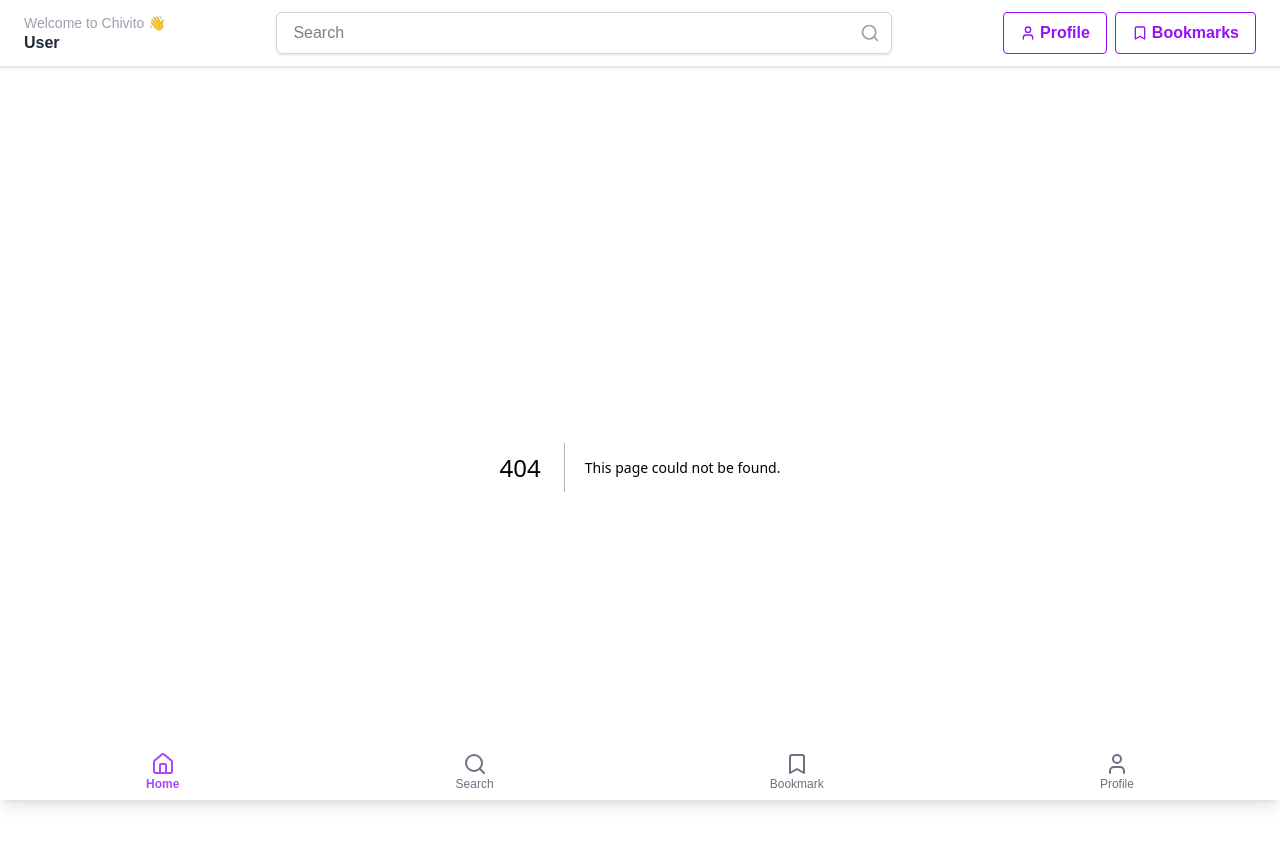
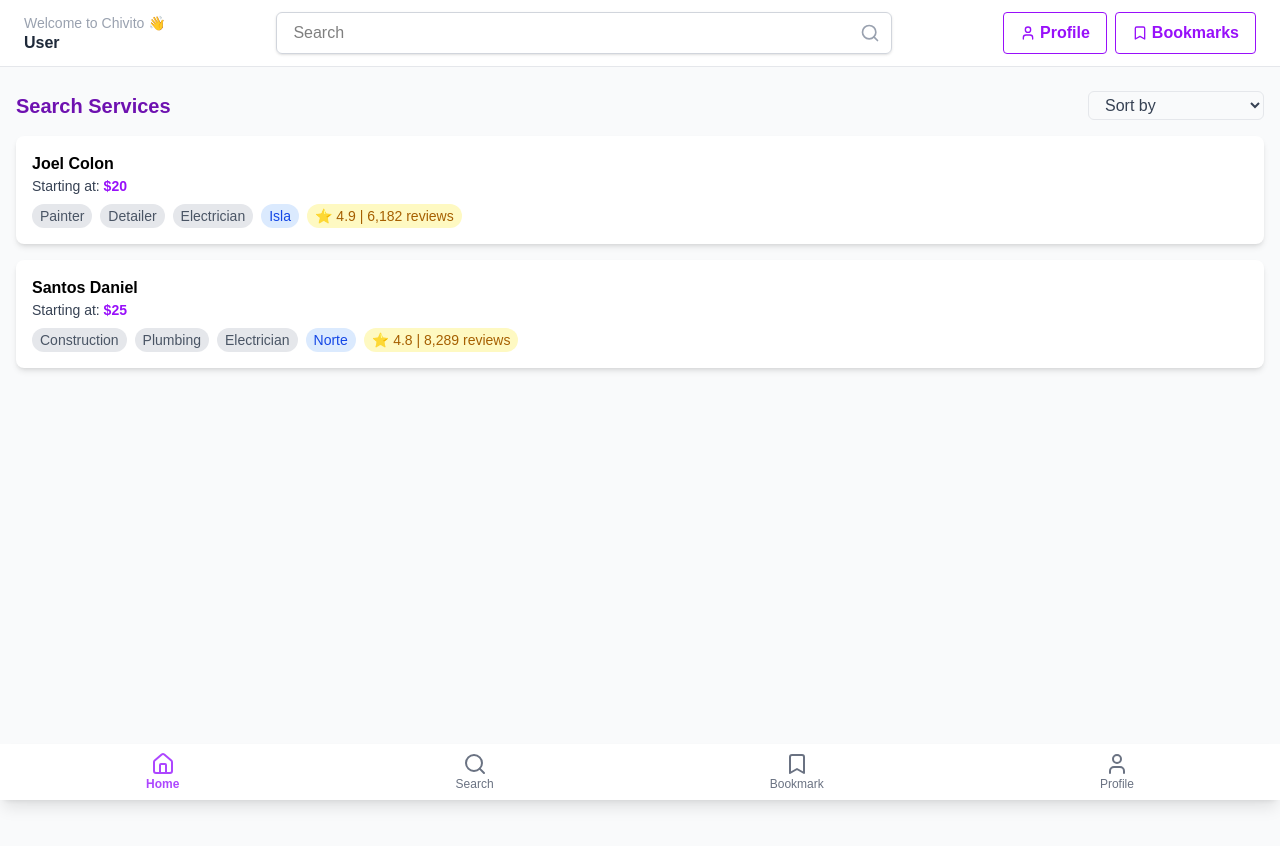
Before and after one commit to chivito-tech/chivito-frontend, a Next.js app in the folder chivito-frontend/: page /search in a window 1280 px wide. Before the commit this address had no page. Shown: the top 846 px of the page. Built offline with nearby package versions, Linux system fonts and the light colour scheme.

Commit message:
added search page

```diff
--- a/chivito-frontend/package.json
+++ b/chivito-frontend/package.json
@@ -13,7 +13,8 @@
     "lucide-react": "^0.475.0",
     "next": "15.1.7",
     "react": "^19.0.0",
-    "react-dom": "^19.0.0"
+    "react-dom": "^19.0.0",
+    "react-select": "^5.10.1"
   },
   "devDependencies": {
     "@eslint/eslintrc": "^3",
--- a/chivito-frontend/src/app/auth/login/login.tsx
+++ b/chivito-frontend/src/app/auth/login/login.tsx
@@ -15,8 +15,9 @@ export default function LoginScreen({ onLogin }: LoginScreenProps) {
   const [password, setPassword] = useState("");
   const [showPassword, setShowPassword] = useState(false);
   const [activeTab, setActiveTab] = useState("home");
+  const [error, setError] = useState("");
+
   const formValid = email && password;
-  const [error, setError] = useState("");
 
   const handleNavigation = (tab: string, path: string) => {
     setActiveTab(tab);
@@ -37,24 +38,24 @@ export default function LoginScreen({ onLogin }: LoginScreenProps) {
       const data = await response.json();
 
       if (!response.ok) {
-        setError(data?.error || "Login failed");
+        setError(data?.error || "Login failed. Please check your credentials.");
         return;
       }
 
+      setError("");
       onLogin(data); // Send real user info to parent
     } catch (err) {
-      setError("Network error. Try again.");
+      setError("Network error. Please try again.");
       console.error(err);
     }
   };
 
   return (
     <div className="min-h-screen bg-gray-100 flex flex-col items-center px-4 sm:px-8 py-12">
-      {/* Welcome Header */}
       <h1 className="text-3xl font-bold text-purple-600 mb-6 text-center">
         Welcome to Chivito
       </h1>
-      {/* Login Form */}
+
       <motion.div
         initial={{ scale: 0.9, opacity: 0 }}
         animate={{ scale: 1, opacity: 1 }}
@@ -88,6 +89,7 @@ export default function LoginScreen({ onLogin }: LoginScreenProps) {
             )}
           </button>
         </div>
+
         <motion.button
           whileHover={{ scale: formValid ? 1.05 : 1 }}
           whileTap={{ scale: 0.95 }}
@@ -100,6 +102,14 @@ export default function LoginScreen({ onLogin }: LoginScreenProps) {
         >
           Login
         </motion.button>
+
+        {/* Error Message */}
+        {error && (
+          <div className="mt-4 bg-red-100 text-red-700 px-4 py-2 rounded-md text-sm text-center">
+            {error}
+          </div>
+        )}
+
         <p className="text-sm text-center mt-4 text-gray-500">
           Don't have an account?{" "}
           <button
--- a/chivito-frontend/src/app/components/BottomNav.tsx
+++ b/chivito-frontend/src/app/components/BottomNav.tsx
@@ -35,7 +35,7 @@ export default function BottomNav() {
       </button>
 
       <button
-        onClick={() => handleNavigation("calendar", "/calendar")}
+        onClick={() => handleNavigation("search", "/search")}
         className="flex flex-col items-center"
       >
         <Search
@@ -55,7 +55,7 @@ export default function BottomNav() {
       </button>
 
       <button
-        onClick={() => handleNavigation("calendar", "/calendar")}
+        onClick={() => handleNavigation("bookmark", "/bookmark")}
         className="flex flex-col items-center"
       >
         <Bookmark
--- /dev/null
+++ b/chivito-frontend/src/app/components/ServiceSelect.tsx
@@ -0,0 +1,43 @@
+"use client";
+
+import { useEffect, useState } from "react";
+import Select from "react-select";
+
+const serviceOptions = [
+  { value: "Mechanic", label: "Mechanic" },
+  { value: "Electrician", label: "Electrician" },
+  { value: "Detailer", label: "Detailer" },
+  { value: "Painter", label: "Painter" },
+  { value: "Plumber", label: "Plumber" },
+  { value: "Constructor", label: "Constructor" },
+  { value: "Carpenter", label: "Carpenter" },
+];
+
+export default function ServiceSelect({
+  onChange,
+}: {
+  onChange: (value: any) => void;
+}) {
+  const [mounted, setMounted] = useState(false);
+
+  useEffect(() => {
+    setMounted(true);
+  }, []);
+
+  if (!mounted) return null; // prevent SSR mismatch
+
+  return (
+    <Select
+      options={serviceOptions}
+      isMulti
+      placeholder="Search services..."
+      className="w-full"
+      classNames={{
+        control: () =>
+          "rounded-md border border-gray-300 shadow-sm focus:ring-2 focus:ring-purple-500",
+        menu: () => "z-50",
+      }}
+      onChange={onChange}
+    />
+  );
+}
--- a/chivito-frontend/src/app/pages/services.tsx
+++ b/chivito-frontend/src/app/pages/services.tsx
@@ -1,18 +1,50 @@
+"use client";
+
+import { useState } from "react";
 import ServiceCard from "@/app/components/ServiceCard";
+import dynamic from "next/dynamic";
+
+// Lazy load ServiceSelect to avoid hydration errors
+const ServiceSelect = dynamic(() => import("@/app/components/serviceSelect"), {
+  ssr: false,
+});
+
+const servicesData = [
+  { name: "Plumber", price: "$50", contact: "123-456-7890" },
+  { name: "Electrician", price: "$40", contact: "987-654-3210" },
+  { name: "Mechanic", price: "$55", contact: "111-222-3333" },
+  { name: "Painter", price: "$60", contact: "444-555-6666" },
+  { name: "Detailer", price: "$45", contact: "777-888-9999" },
+  { name: "Carpenter", price: "$65", contact: "222-333-4444" },
+];
 
 export default function Services() {
-  const services = [
-    { name: "Plumber", price: "$50", contact: "123-456-7890" },
-    { name: "Electrician", price: "$40", contact: "987-654-3210" },
-  ];
+  const [selectedServices, setSelectedServices] = useState<any[]>([]);
+
+  const filteredServices =
+    selectedServices.length === 0
+      ? servicesData
+      : servicesData.filter((service) =>
+          selectedServices.some(
+            (selected) =>
+              service.name.toLowerCase() === selected.value.toLowerCase()
+          )
+        );
 
   return (
     <div className="container mx-auto px-4 py-10">
       <h1 className="text-4xl font-bold text-gray-800 mb-6">
         Available Services
       </h1>
+
+      {/* Service Filter Dropdown */}
+      <div className="mb-8 max-w-lg">
+        <ServiceSelect onChange={setSelectedServices} />
+      </div>
+
+      {/* Grid of filtered services */}
       <div className="grid grid-cols-1 md:grid-cols-2 lg:grid-cols-3 gap-6">
-        {services.map((service, index) => (
+        {filteredServices.map((service, index) => (
           <ServiceCard key={index} {...service} />
         ))}
       </div>
--- /dev/null
+++ b/chivito-frontend/src/app/search/page.tsx
@@ -0,0 +1,114 @@
+"use client";
+import React, { useState } from "react";
+import { motion, AnimatePresence } from "framer-motion";
+
+const dummyData = [
+  {
+    name: "Joel Colon",
+    price: 20,
+    rating: 4.9,
+    reviews: 6182,
+    services: ["Painter", "Detailer", "Electrician"],
+    area: "Isla",
+  },
+  {
+    name: "Santos Daniel",
+    price: 25,
+    rating: 4.8,
+    reviews: 8289,
+    services: ["Construction", "Plumbing", "Electrician"],
+    area: "Norte",
+  },
+];
+
+const sortOptions = ["Price: Low to High", "Rating", "Area", "Service"];
+
+export default function SearchPage() {
+  const [sort, setSort] = useState("");
+  const [results, setResults] = useState(dummyData);
+
+  const handleSortChange = (e: React.ChangeEvent<HTMLSelectElement>) => {
+    const value = e.target.value;
+    setSort(value);
+
+    let sorted = [...results];
+    switch (value) {
+      case "Price: Low to High":
+        sorted.sort((a, b) => a.price - b.price);
+        break;
+      case "Rating":
+        sorted.sort((a, b) => b.rating - a.rating);
+        break;
+      case "Area":
+        sorted.sort((a, b) => a.area.localeCompare(b.area));
+        break;
+      case "Service":
+        sorted.sort((a, b) =>
+          a.services[0]?.localeCompare(b.services[0] || "")
+        );
+        break;
+    }
+
+    setResults(sorted);
+  };
+
+  return (
+    <div className="min-h-screen px-4 py-6 bg-gray-50">
+      <div className="flex justify-between items-center mb-4">
+        <h2 className="text-xl font-semibold text-purple-800">
+          Search Services
+        </h2>
+
+        <select
+          value={sort}
+          onChange={handleSortChange}
+          className="px-3 py-1 border text-gray-700 rounded-md focus:ring-purple-500"
+        >
+          <option value="">Sort by</option>
+          {sortOptions.map((option) => (
+            <option key={option}>{option}</option>
+          ))}
+        </select>
+      </div>
+
+      <AnimatePresence>
+        {results.map((provider, idx) => (
+          <motion.div
+            key={provider.name + idx}
+            initial={{ opacity: 0, y: 10 }}
+            animate={{ opacity: 1, y: 0 }}
+            exit={{ opacity: 0 }}
+            layout
+            className="bg-white p-4 rounded-lg shadow-md mb-4"
+          >
+            <div className="text-black font-semibold">{provider.name}</div>
+            <div className="text-sm text-gray-700">
+              Starting at:{" "}
+              <span className="text-purple-600 font-bold">
+                ${provider.price}
+              </span>
+            </div>
+
+            <div className="flex flex-wrap gap-2 mt-2 text-sm">
+              {provider.services.map((service) => (
+                <span
+                  key={service}
+                  className="bg-gray-200 text-gray-600 px-2 py-0.5 rounded-full"
+                >
+                  {service}
+                </span>
+              ))}
+              <span className="bg-blue-100 text-blue-700 px-2 py-0.5 rounded-full">
+                {provider.area}
+              </span>
+              <span className="bg-yellow-100 text-yellow-700 px-2 py-0.5 rounded-full">
+                ⭐ {provider.rating} | {provider.reviews.toLocaleString()}{" "}
+                reviews
+              </span>
+            </div>
+          </motion.div>
+        ))}
+      </AnimatePresence>
+    </div>
+  );
+}
```
Also changed, not shown: 1 other file (tests, documents, lock files or other folders).
